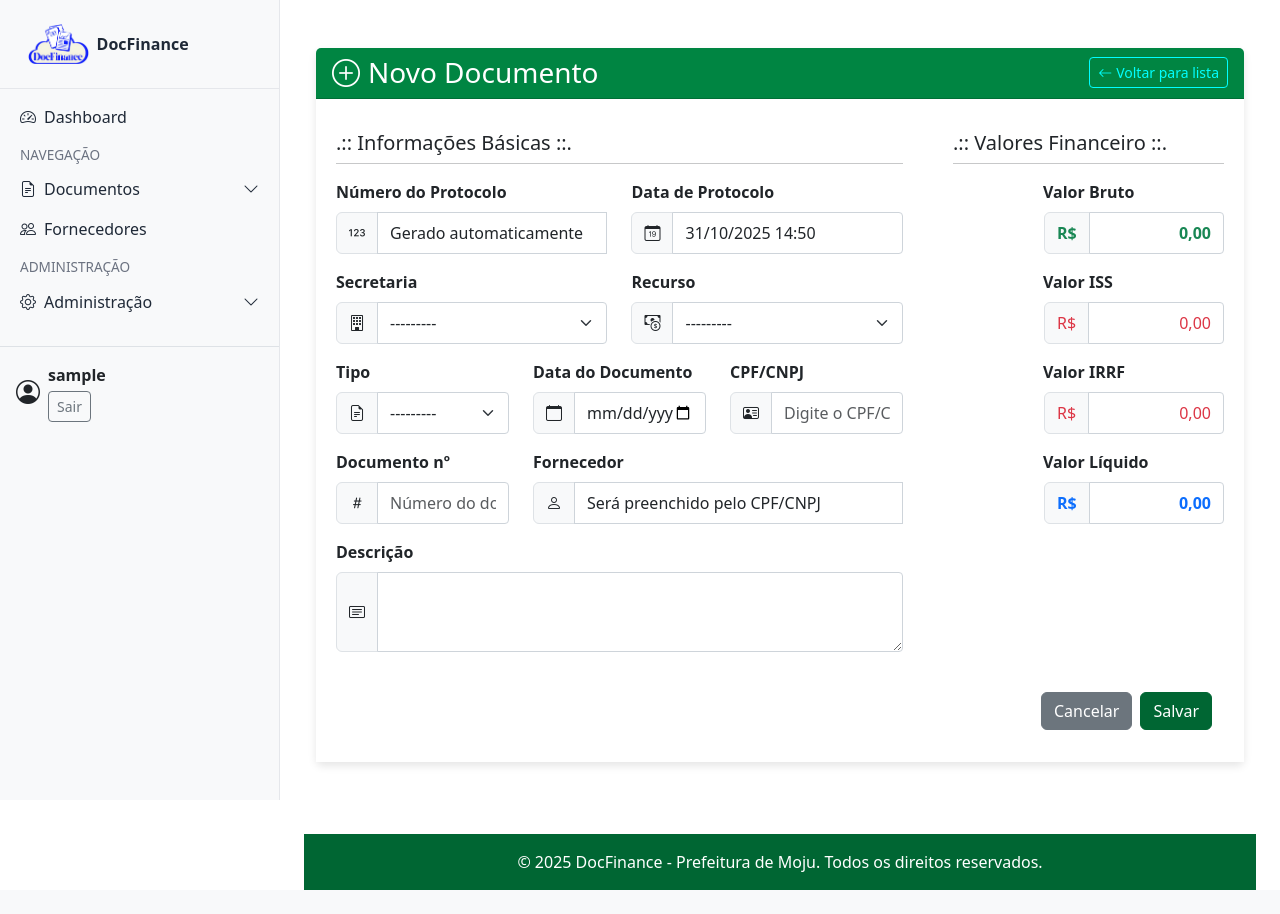
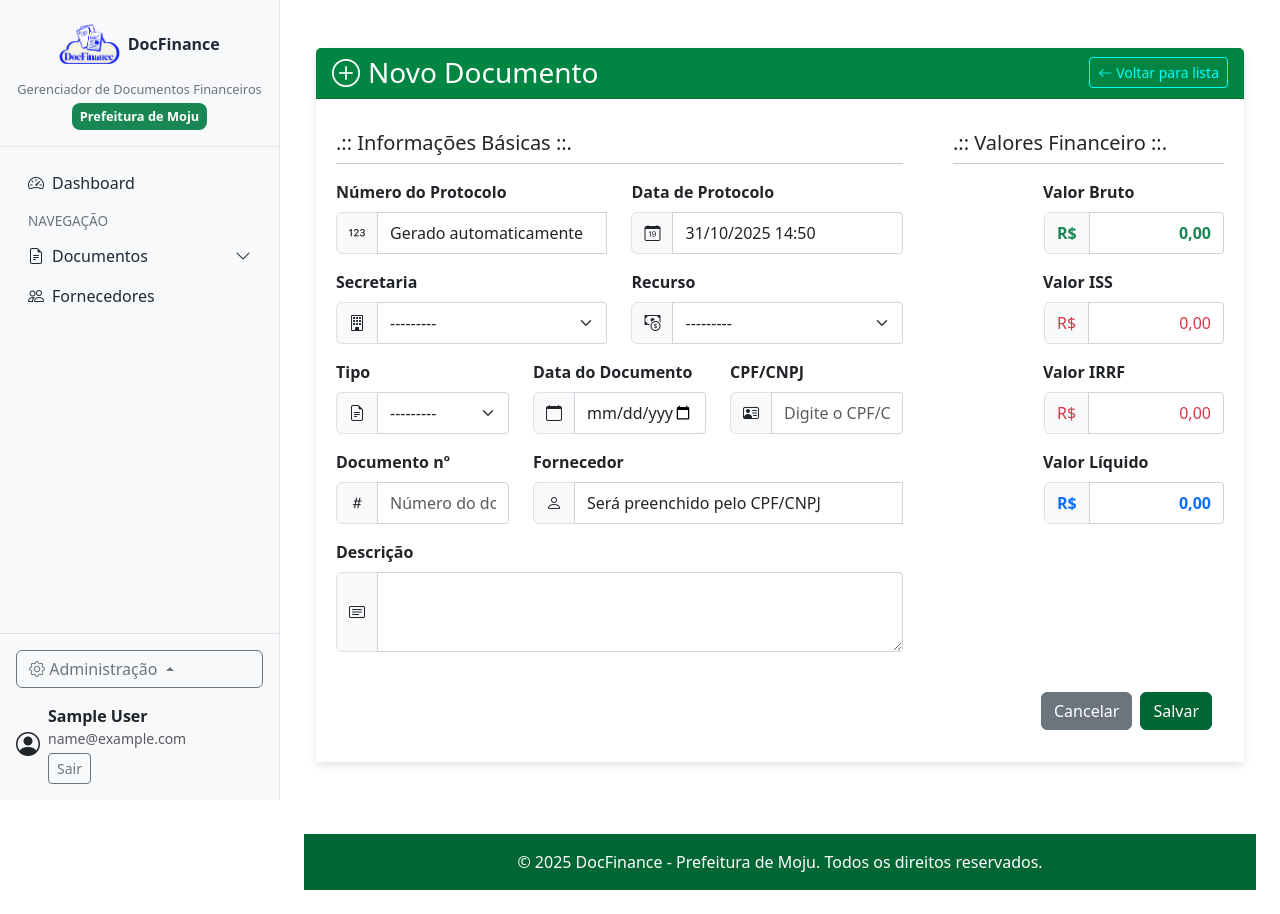
Before and after one commit to vpsmoju/docfinance, a Django app: page /documentos/novo/ in a window 1280 px wide. Before the commit the page ends 890 px from the top, so only its background shows below. Run offline with Django 5.2, Linux system fonts and the light colour scheme; the visitor is signed in with stand-in values (Sample User, id 1); parts of the project's set-up code (start-up, migrations or seed data) failed here and were passed over; some libraries are stand-ins or nearby versions.

Commit message:
feat(templates): improve sidebar layout and user profile display
- Redesign sidebar to be fixed position with better styling and organization
- Add brand subtitle and badge to sidebar header
- Improve user profile section with full name and email display
- Move admin menu to sidebar footer as dropdown

```diff
--- a/templates/base/base.html
+++ b/templates/base/base.html
@@ -41,11 +41,16 @@
     </head>
     <body>
         <style>
-            /* Layout com sidebar à esquerda */
-            .app-container { display: flex; min-height: 100vh; }
-            .sidebar { width: 280px; background: #f8f9fa; border-right: 1px solid #e5e7eb; position: sticky; top: 0; height: 100vh; overflow-y: auto; }
-            .sidebar .sidebar-brand { border-bottom: 1px solid #e5e7eb; }
+            /* Layout com sidebar fixa à esquerda */
+            .app-container { min-height: 100vh; }
+            .sidebar { width: 280px; background: #f8f9fa; border-right: 1px solid #e5e7eb; position: fixed; left: 0; top: 0; height: 100vh; display: flex; flex-direction: column; z-index: 1040; }
+            .sidebar .sidebar-brand { border-bottom: 1px solid #e5e7eb; text-align: center; }
             .sidebar .sidebar-brand img { height: 40px; width: auto; }
+            .sidebar .sidebar-brand a { justify-content: center; }
+            .brand-subtitle { font-size: .8rem; color: #6b7280; }
+            .brand-badge { display: inline-block; background: #198754; color: #fff; border-radius: .5rem; padding: .25rem .5rem; font-size: .8rem; font-weight: 600; }
+            .sidebar .dropdown-menu { width: 100%; }
+            .sidebar .dropdown-item i { margin-right: .5rem; }
             .sidebar a { text-decoration: none; color: #1f2937; display: flex; align-items: center; gap: .5rem; padding: .5rem .75rem; border-radius: .5rem; }
             .sidebar a:hover { background: #eef2ff; }
             .sidebar .menu-title { font-size: .85rem; color: #6b7280; text-transform: uppercase; margin: .75rem .75rem .25rem; }
@@ -54,25 +59,30 @@
             .submenu { display: none; list-style: none; padding-left: 1.5rem; margin: .25rem 0 .5rem; }
             .submenu.open { display: block; }
             .chevron { margin-left: auto; }
-            .main { flex: 1; padding: 1.5rem; }
+            .sidebar-content { flex: 1; overflow-y: auto; padding: .5rem .5rem; }
+            .sidebar-footer { border-top: 1px solid #e5e7eb; padding: .75rem; }
+            .main { padding: 1.5rem; margin-left: 280px; }
             @media (max-width: 992px) {
-                .sidebar { position: fixed; left: -300px; transition: left .25s ease; z-index: 1040; }
+                .sidebar { left: -300px; transition: left .25s ease; }
                 .sidebar.open { left: 0; }
                 .sidebar-toggle-btn { position: fixed; top: .75rem; left: .75rem; z-index: 1050; }
-                .main { padding-top: 3rem; }
+                .main { padding-top: 3rem; margin-left: 0; }
             }
         </style>
         <button class="btn btn-outline-primary sidebar-toggle-btn d-lg-none" id="sidebarToggle"><i class="bi bi-list"></i></button>
         <div class="app-container">
             <aside class="sidebar">
-                <div class="sidebar-brand d-flex align-items-center p-3">
-                    <a class="d-flex align-items-center gap-2" href="{% if user.is_authenticated %}{% url 'documentos:dashboard' %}{% else %}{% url 'home' %}{% endif %}">
+                <div class="sidebar-brand d-flex flex-column align-items-center p-3">
+                    <a class="d-flex align-items-center justify-content-center gap-2" href="{% if user.is_authenticated %}{% url 'documentos:dashboard' %}{% else %}{% url 'home' %}{% endif %}">
                         <img src="{% static 'img/DocFinance3.png' %}?v=2" alt="DocFinance">
                         <span class="fw-semibold">DocFinance</span>
                     </a>
+                    <div class="mt-2 brand-subtitle">Gerenciador de Documentos Financeiros</div>
+                    <div class="mt-1 brand-badge">Prefeitura de Moju</div>
                 </div>
-                <nav class="p-2">
-                    <ul class="list-unstyled">
+                <div class="sidebar-content">
+                    <nav class="p-2">
+                        <ul class="list-unstyled">
                         {% if user.is_authenticated %}
                             <li>
                                 <a href="{% url 'documentos:dashboard' %}"><i class="bi bi-speedometer2"></i> Dashboard</a>
@@ -90,25 +100,30 @@
                             <li>
                                 <a href="{% url 'fornecedores:fornecedor_list' %}"><i class="bi bi-people"></i> Fornecedores</a>
                             </li>
-                            {% if user.is_staff %}
-                                <li class="mt-2 menu-title">Administração</li>
-                                <li class="has-sub">
-                                    <button class="submenu-toggle"><i class="bi bi-gear"></i> Administração <i class="bi bi-chevron-down chevron"></i></button>
-                                    <ul class="submenu list-unstyled">
-                                        <li><a href="{% url 'listar_usuarios' %}"><i class="bi bi-person"></i> Usuários</a></li>
-                                        <li><a href="{% url 'listar_usuarios_pendentes' %}"><i class="bi bi-person-check"></i> Usuários Pendentes</a></li>
-                                        <li><a href="{% url 'listar_logs' %}"><i class="bi bi-journal-text"></i> Log do Sistema</a></li>
-                                        <li><a href="{% url 'relatorios:exportar_excel' %}"><i class="bi bi-file-earmark-spreadsheet"></i> Exportar Excel</a></li>
-                                    </ul>
-                                </li>
-                            {% endif %}
+
                         {% else %}
                             <li><a href="{% url 'home' %}"><i class="bi bi-house"></i> Início</a></li>
                         {% endif %}
-                    </ul>
-                </nav>
-                <div class="border-top p-3">
+                        </ul>
+                    </nav>
+                </div>
+                <div class="sidebar-footer border-top p-3 mt-auto">
                     {% if user.is_authenticated %}
+                        {% if user.is_staff %}
+                            <div class="mb-3">
+                                <div class="dropup w-100">
+                                    <button class="btn btn-outline-secondary w-100 text-start dropdown-toggle" data-bs-toggle="dropdown" aria-expanded="false">
+                                        <i class="bi bi-gear"></i> Administração
+                                    </button>
+                                    <ul class="dropdown-menu w-100">
+                                        <li><a class="dropdown-item" href="{% url 'listar_usuarios' %}"><i class="bi bi-person"></i> Usuários</a></li>
+                                        <li><a class="dropdown-item" href="{% url 'listar_usuarios_pendentes' %}"><i class="bi bi-person-check"></i> Usuários Pendentes</a></li>
+                                        <li><a class="dropdown-item" href="{% url 'listar_logs' %}"><i class="bi bi-journal-text"></i> Log do Sistema</a></li>
+                                        <li><a class="dropdown-item" href="{% url 'relatorios:exportar_excel' %}"><i class="bi bi-file-earmark-spreadsheet"></i> Exportar Excel</a></li>
+                                    </ul>
+                                </div>
+                            </div>
+                        {% endif %}
                         <div class="d-flex align-items-center gap-2">
                             {% if user.perfil.foto %}
                                 <img src="{{ user.perfil.foto.url }}" class="rounded-circle" width="40" height="40" alt="Perfil">
@@ -116,7 +131,16 @@
                                 <i class="bi bi-person-circle fs-4"></i>
                             {% endif %}
                             <div class="flex-grow-1">
-                                <div class="fw-semibold">{{ user.username }}</div>
+                                <div class="fw-semibold">
+                                    {% if user.first_name or user.last_name %}
+                                        {{ user.first_name }}{% if user.last_name %} {{ user.last_name }}{% endif %}
+                                    {% else %}
+                                        {{ user.username }}
+                                    {% endif %}
+                                </div>
+                                {% if user.email %}
+                                <div class="text-muted small">{{ user.email }}</div>
+                                {% endif %}
                                 <form method="post" action="{% url 'logout' %}" class="mt-1">
                                     {% csrf_token %}
                                     <button class="btn btn-sm btn-outline-secondary">Sair</button>
```
